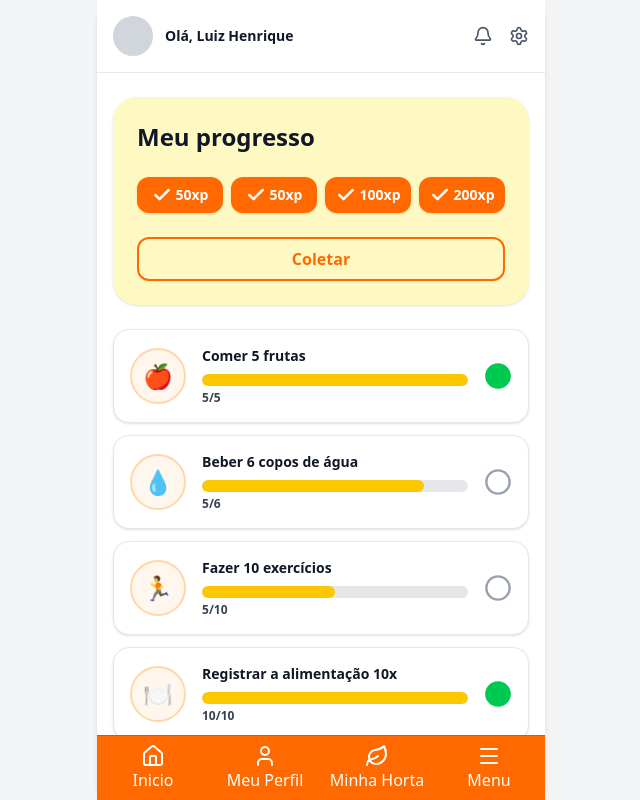
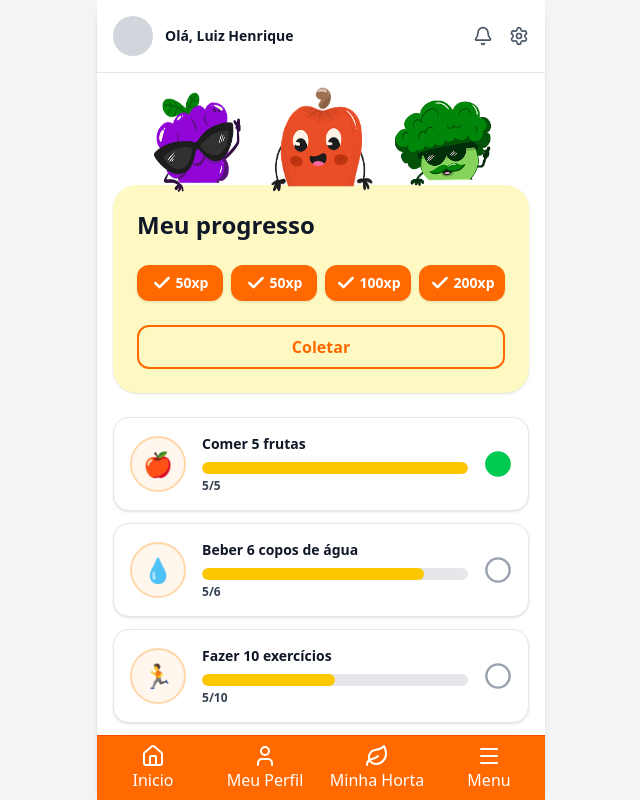
Before and after one commit to estartandodevs-course/Nutra-Frontend-TCC-2025, a React (Vite) app: page /progress in a window 1280 px wide. Shown: the whole page, without its empty margins (319-959 px from the left). Built offline with nearby package versions, Linux system fonts and the light colour scheme.

Commit message:
style(page): update style over ProgressPage

```diff
--- a/src/pages/ProgressPage/ProgressPage.tsx
+++ b/src/pages/ProgressPage/ProgressPage.tsx
@@ -1,21 +1,53 @@
-import Wrapper from "../../components/general/Wrapper"
-import Header from "../../components/dashboard/Header"
-import ProgressCard from "../../components/progress/ProgressCard"
-import TaskList from "../../components/progress/TaskList"
-import BottomNav from "../../components/general/BottomNav"
+import Wrapper from "../../components/general/Wrapper";
+import Header from "../../components/dashboard/Header";
+import ProgressCard from "../../components/progress/ProgressCard";
+import TaskList from "../../components/progress/TaskList";
+import BottomNav from "../../components/general/BottomNav";
+import Cajuzinho from "../../assets/images/progress/Cajuca.png";
+import Brocolis from "../../assets/images/progress/Steve Brócolis 1.png";
+import Uva from "../../assets/images/progress/Dona Uvilda 1.png";
 
 export default function ProgressPage() {
   return (
     <>
       <Wrapper>
+        <div className="relative w-full max-w-md mx-auto">
+
           <Header />
-      <main className="flex-1 overflow-y-auto px-4 py-6 pb-20">
+
+          <div className="absolute left-0 right-0 top-20 flex justify-center gap-2 z-40 pointer-events-none">
+            <img
+              src={Uva}
+              alt="Uva"
+              className="w-28 h-auto"
+              style={{ pointerEvents: "auto" }}
+            />
+
+            <img
+              src={Cajuzinho}
+              alt="Cajuzinho"
+              className="w-28 h-auto"
+              style={{ pointerEvents: "auto" }}
+            />
+
+            <img
+              src={Brocolis}
+              alt="Brócolis"
+              className="w-28 h-auto"
+              style={{ pointerEvents: "auto" }}
+            />
+          </div>
+
+          <main className="flex-1 overflow-y-auto px-4 py-0 pb-20 mt-28">
             <div className="max-w-md mx-auto">
               <ProgressCard />
               <TaskList />
             </div>
           </main>
+
+        </div>
       </Wrapper>
+
       <BottomNav />
     </>
   );
```
Lines whose indentation alone changed are shown as unchanged.
